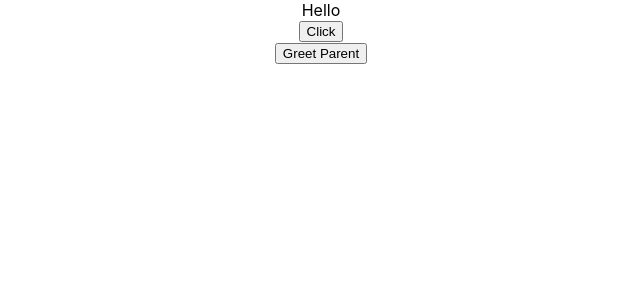
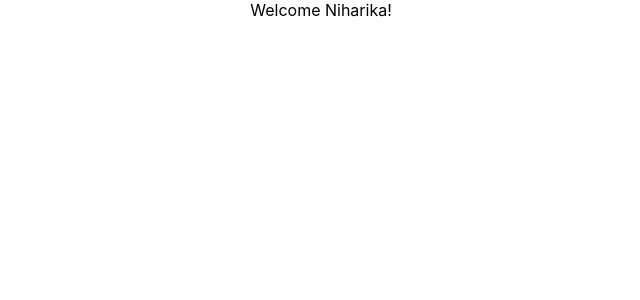
Before and after one commit to niharika293/React-JS-, a React (Create React App) app: page / in a window 1280 px wide. Shown: the top 300 px of the page, without its empty margins (319-959 px from the left). Built offline with nearby package versions, Linux system fonts and the light colour scheme.

Commit message:
Conditional Rendering

```diff
--- a/src/App.js
+++ b/src/App.js
@@ -10,6 +10,7 @@ import FunctionClick from './Components/FunctionClick';
 import ClassClick from './Components/ClassClick';
 import EventBind from './Components/EventBind';
 import PArentComponent from './Components/PArentComponent';
+import UserGreeting from './Components/UserGreeting';
 
 function App() {
   return (
@@ -31,8 +32,9 @@ function App() {
 
      {/* <FunctionClick></FunctionClick>
      <ClassClick></ClassClick> */}
-      <EventBind></EventBind>
-      <PArentComponent></PArentComponent>
+      {/* <EventBind></EventBind> */}
+      {/* <PArentComponent></PArentComponent> */}
+     <UserGreeting></UserGreeting>
     </div>
   );
 }
--- /dev/null
+++ b/src/Components/UserGreeting.js
@@ -0,0 +1,65 @@
+import React, { Component } from 'react'
+
+class UserGreeting extends Component {
+    constructor(props) {
+      super(props)
+
+      this.state = {
+         isLoggedIn : true
+      }
+    }
+  render() {
+
+    // Approach 1
+    // if(this.state.isLoggedIn === true){
+    //     return(
+    //       <div>Welcome Niharika! </div>
+    //     )
+    // }
+    // else{
+    //     return(
+    //       <div>Welcome Guest! </div>
+    //     )
+    // }
+
+    //  Approach 2 – Using element variables, here you use  Javascript variables to store elements.
+
+    // let message;
+    // if(this.state.isLoggedIn === true){
+    //       message = <div>Welcome Niharika!</div>
+    // }
+    // else{
+    //     message =  <div>Welcome Guest!</div>
+    // }
+
+    // return(
+    //     <div>{message}</div>
+    // )
+
+    // Approach 3 – Ternary Operators
+    // Benefit – It can be used inside the JSX.
+
+    // return(
+    //     this.state.isLoggedIn ?
+    //     <div>Welcome Niharika! </div> :
+    //     <div>Welcome Guest! </div>
+    // )
+
+    // Approach 4 – Short Circuit Operator
+
+    return(this.state.isLoggedIn && <div>Welcome Niharika! </div> )
+
+
+
+
+    // Code without if else
+    // return (
+    //   <div>
+    //       <div>Welcome Niharika! </div>
+    //       <div>Welcome Guest! </div>
+    //    </div>
+    // )
+  }
+}
+
+export default UserGreeting
```
